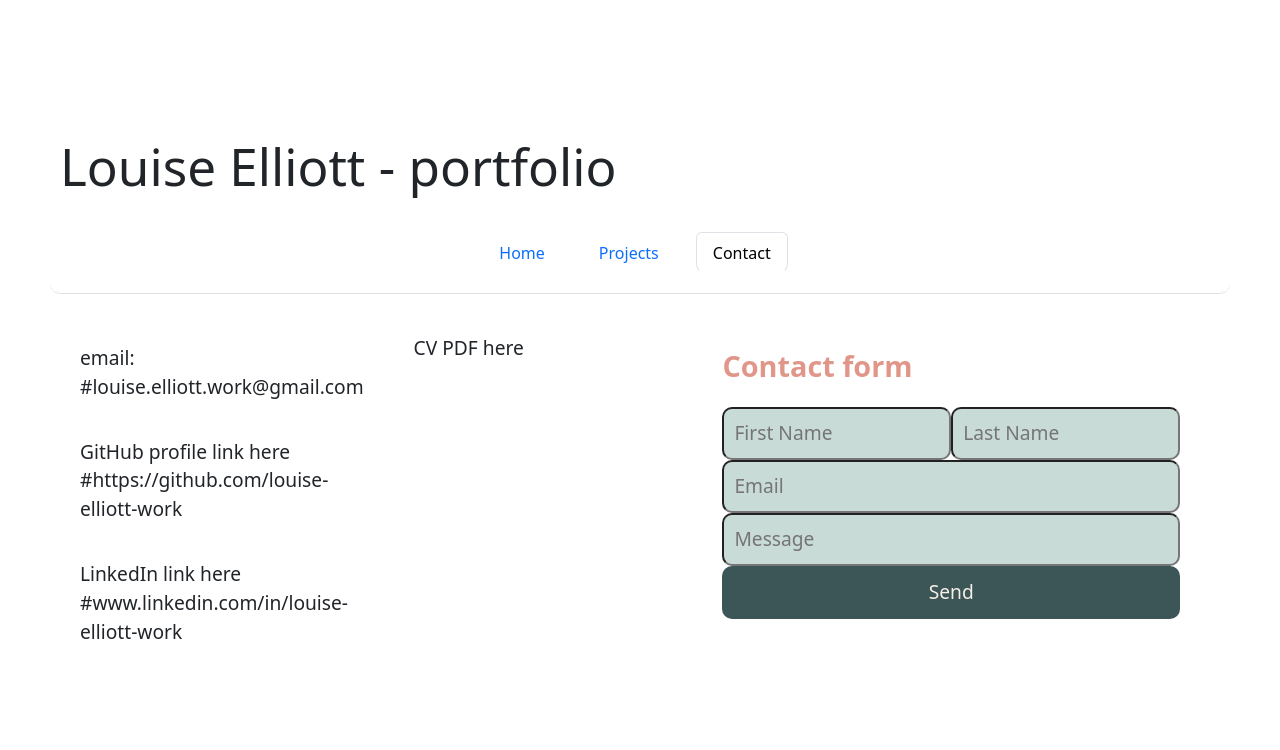
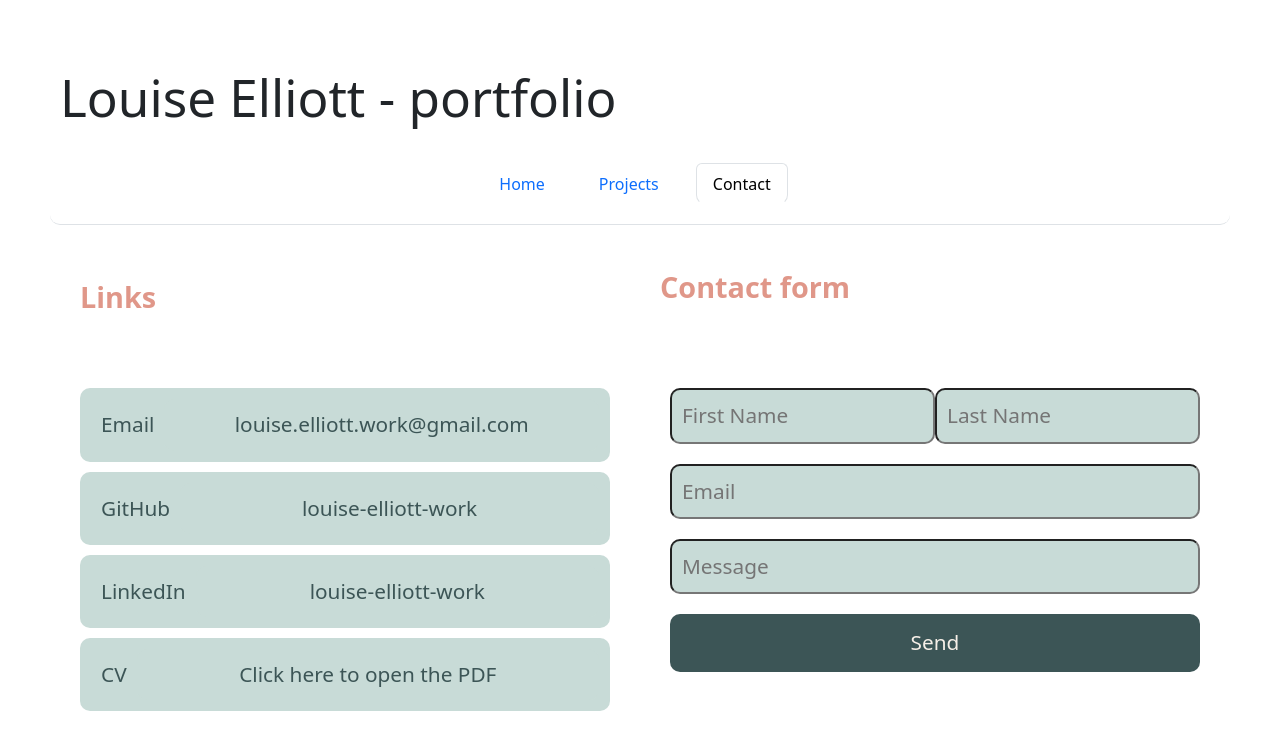
Before and after one commit to louise-elliott-work/react-portfolio, a React (Vite) app: page /contact in a window 1280 px wide. Shown: the top 750 px of the page. Built offline with nearby package versions, Linux system fonts and the light colour scheme; the HTML template or start-up script is replaced by a standard one.

Commit message:
contact links added and formatting updated

```diff
--- a/src/pages/Contact.css
+++ b/src/pages/Contact.css
@@ -1,24 +1,108 @@
+*/ Brand colors for consistency */
+:root {
+    --color-one: #F5D4C3;
+    --color-two: #E09789;
+    --color-three: #E9F1EF;
+    --color-four: #C8DBD7;
+    --color-five: #F6EFE7;
+    --color-six: #3C5556;
+}
+
+* {
+    padding: 10px;
+    border-radius: 10px;
+    height: auto;
+    width: auto;
+    justify-content: center;
+}
+
 .contact-section {
     display: grid;
     justify-content: center;
-    grid-template-columns: 1fr 1fr 1fr 1fr;
+    grid-template-columns: 1fr 1fr;
+    grid-template-rows: 1fr 4fr;
     padding: 10px;
 }
 
-.contact-links {
-    padding: 20px;
+.contact-links-container {
+    padding: 30px;
     font-size: 1.2rem;
     grid-column: 1/2;
+    grid-row: 2/3;
+
 }
 
-.linked-documents {
-    padding: 20px;
-    font-size: 1.2rem;
+.contact-form-heading {
     grid-column: 2/3;
+    grid-row: 1/2;
 }
 
 .contact-form {
+    grid-column: 2/3;
+    grid-row: 2/3;
+}
+
+.contact-form-heading {
+    color: #E09789;
+    font-size: 1.8rem;
     padding: 20px;
-    font-size: 1.2rem;
-    grid-column: 3/5;
 }
+
+.links-heading {
+    font-size: 1.8rem;
+    padding: 30px;
+    color: #E09789;
+    grid-row: 1/2;
+}
+
+.email-button {
+    padding: 10px;
+    border-radius: 10px;
+    height: auto;
+    width: 100%;
+    justify-content: center;
+    background-color: #C8DBD7;
+    font-size: 1.3rem;
+    color: #3C5556;
+    display: flex;
+}
+
+.github-button {
+    padding: 10px;
+    border-radius: 10px;
+    height: auto;
+    width: 100%;
+    justify-content: center;
+    background-color: #C8DBD7;
+    font-size: 1.3rem;
+    color: #3C5556;
+    display: flex;
+}
+
+.linkedin-button {
+    padding: 10px;
+    border-radius: 10px;
+    height: auto;
+    width: 100%;
+    justify-content: center;
+    background-color: #C8DBD7;
+    font-size: 1.3rem;
+    color: #3C5556;
+    display: flex;
+}
+
+.cv-button {
+    padding: 10px;
+    border-radius: 10px;
+    height: auto;
+    width: 100%;
+    justify-content: center;
+    background-color: #C8DBD7;
+    font-size: 1.3rem;
+    color: #3C5556;
+    display: flex;
+}
+
+.button {
+    margin: 10px 0px 10px 0px;
+}
--- a/src/pages/Contact.jsx
+++ b/src/pages/Contact.jsx
@@ -1,19 +1,32 @@
-// Must include email address, CV PDF, GitHub profile link, LinkedIn link, a contact form for handling events
-// Set up links and check functionality
-
 import React from "react";
+import { Link } from "react-router-dom";
 import ContactForm from "./ContactForm";
 import './Contact.css';
 
+// Contact section including email address, GitHub profile link, LinkedIn link, PDF CV file, and contact form.
 function Contact() {
     return (
         <div className="contact-section">
-            <section className="contact-links">
-                <p>email: #louise.elliott.work@gmail.com</p>
-                <p>GitHub profile link here #https://github.com/louise-elliott-work</p>
-                <p>LinkedIn link here #www.linkedin.com/in/louise-elliott-work</p>
+            <strong className='links-heading'>Links</strong>
+            <section className="contact-links-container">
+                <button className='button email-button'>
+                    <span>Email</span>
+                    <Link to="mailto:louise.elliott.work@gmail.com" className='email-button' target="_blank">louise.elliott.work@gmail.com</Link
+                ></button>
+                <button className='button github-button'>
+                    <span>GitHub</span>
+                    <Link to="https://github.com/louise-elliott-work" className='github-button' target="_blank">louise-elliott-work</Link>
+                </button>
+                <button className='button linkedin-button'>
+                    <span>LinkedIn</span>
+                    <Link to="https://linkedin.com/in/louise-elliott-work" className='linkedin-button' target="_blank">louise-elliott-work</Link>
+                </button>
+                <button className='button cv-button'>
+                    <span>CV</span>
+                    <Link to="..." className='cv-button' target="_blank">Click here to open the PDF</Link>
+                </button>
             </section>
-            <section className="linked-documents">CV PDF here</section>
+            <strong className='contact-form-heading'>Contact form</strong>
             <section className="contact-form"><ContactForm /></section>
         </div>
     )
--- a/src/pages/ContactForm.css
+++ b/src/pages/ContactForm.css
@@ -1,51 +1,24 @@
-*/ Brand colors for consistency */
-:root {
-    --color-one: #F5D4C3;
-    --color-two: #E09789;
-    --color-three: #E9F1EF;
-    --color-four: #C8DBD7;
-    --color-five: #F6EFE7;
-    --color-six: #3C5556;
-}
-
-* {
-    padding: 10px;
-    border-radius: 10px;
-    height: auto;
-    justify-content: center;
-}
-
-.contact-form-container {
-    justify-content: center;
-    color: #E09789;
-}
-
-.contact-form-heading {
-    font-size: 1.8rem;
-    padding: 20px;
-}
-
 .contact-form {
     font-size: 1.3rem;
 }
 
-.first-name {
+.name {
     background-color: #C8DBD7;
+    color: #3C5556;
     width: 50%;
-}
-
-.last-name {
-    background-color: #C8DBD7;
-    width: 50%;
+    margin-left: 10px;
+    margin-right: 10px;
 }
 
 .email {
     background-color: #C8DBD7;
+    color: #3C5556;
     width: 100%;
 }
 
 .message {
     background-color: #C8DBD7;
+    color: #3C5556;
     width: 100%;
 }
 
@@ -55,3 +28,7 @@
     color: #F6EFE7;
     border-radius: 10px;
 }
+
+.form-element {
+    margin: 10px 0px 10px 0px;
+}
--- a/src/pages/ContactForm.jsx
+++ b/src/pages/ContactForm.jsx
@@ -51,37 +51,36 @@ function ContactForm() {
 
     return (
         <div className='contact-form-container'>
-            <strong className='contact-form-heading'>Contact form</strong>
             <form className="contact-form">
-                <input className='first-name'
+                <input className='form-element name'
                     value={formData.firstName}
                     name="firstName"
                     onChange={handleFormEntry}
                     type="text"
                     placeholder="First Name"
                 />
-                <input className='last-name'
+                <input className='form-element name'
                     value={formData.lastName}
                     name="lastName"
                     onChange={handleFormEntry}
                     type="text"
                     placeholder="Last Name"
                 />
-                <input className='email'
+                <input className='form-element email'
                     value={formData.email}
                     name="email"
                     onChange={handleFormEntry}
                     type="email"
                     placeholder="Email"
                 />
-                <input className='message'
+                <input className='form-element message'
                     value={formData.message}
                     name="message"
                     onChange={handleFormEntry}
                     type="message"
                     placeholder="Message"
                 />
-                <button className="send-button" onClick={handleFormSend}>Send</button>
+                <button className="form-element send-button" onClick={handleFormSend}>Send</button>
             </form>
         </div>
     );
```
